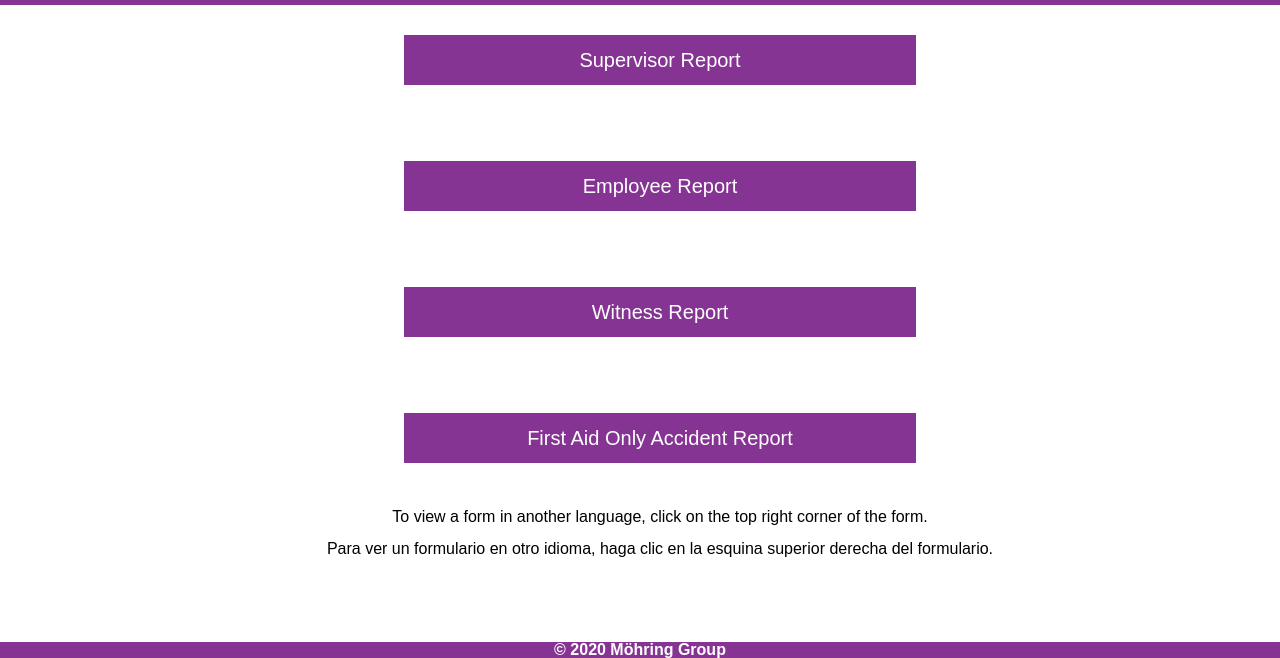
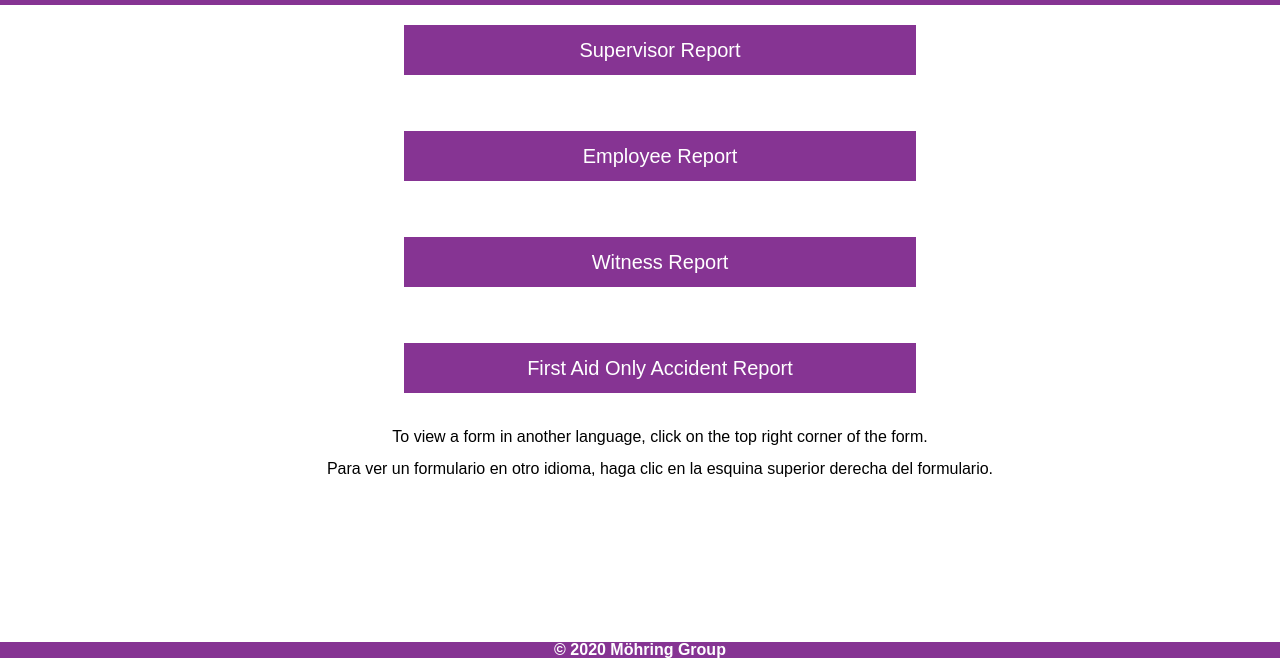
Before and after one commit to VeneerTec/VeneerTec.github.io, a plain HTML site: page index.html in a window 1280 px wide. Shown: the part 142-800 px from the top of the page. Drawn offline with Linux system fonts and the light colour scheme.

Commit message:
Changed Button Spacing

```diff
--- a/style.css
+++ b/style.css
@@ -41,7 +41,7 @@ body,html {
   text-decoration: none;
   display: block;
   font-size: 20px;
-  margin: 30px auto;
+  margin: 20px auto;
   cursor: pointer;
 }
 
```
